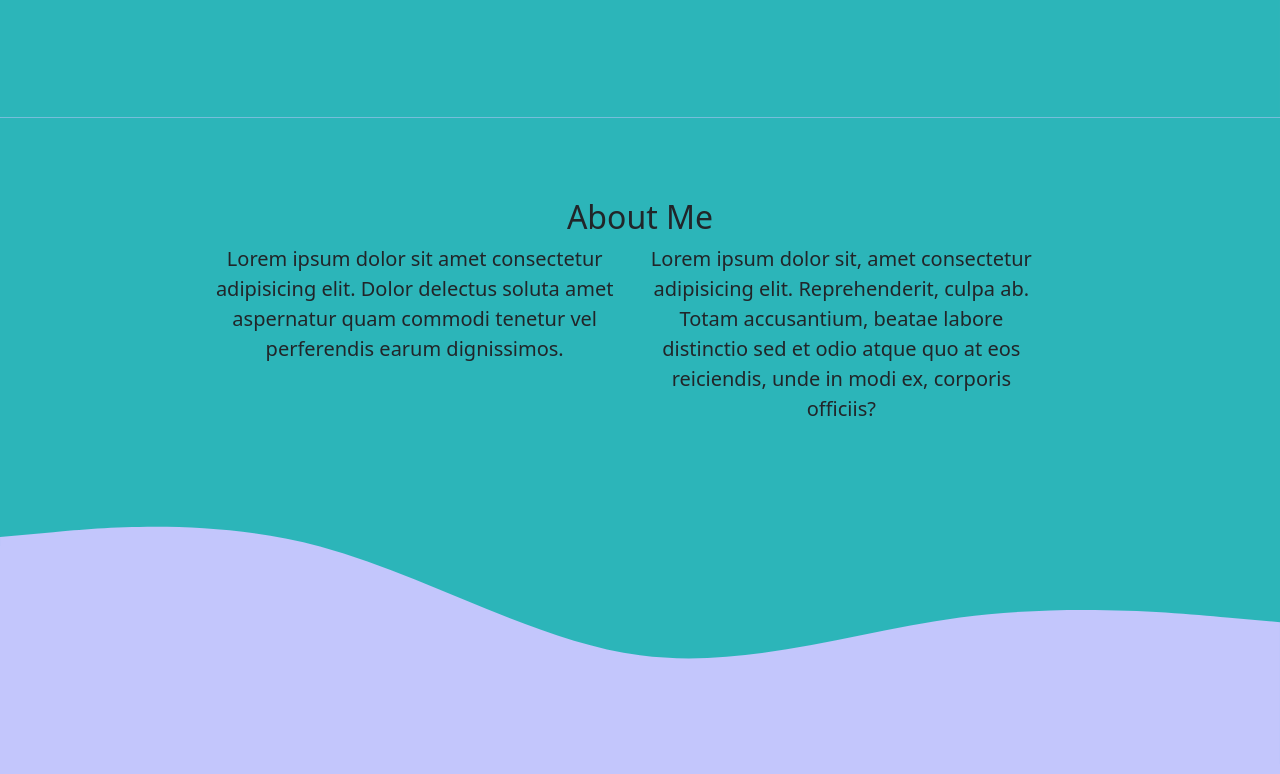
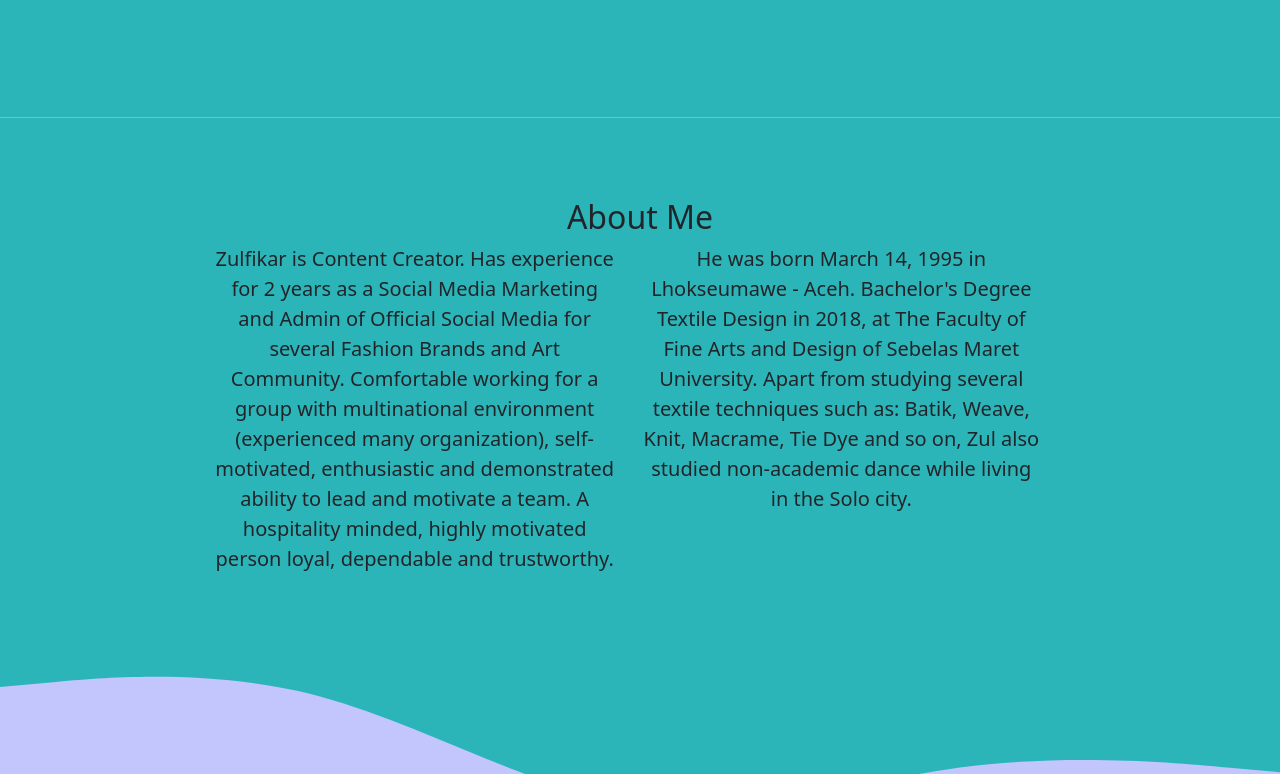
Before and after one commit to zoelfixar/zoelfixar.com, a plain HTML site: page index.html in a window 1280 px wide. Shown: the part 584-1358 px from the top of the page. Drawn offline with nearby package versions, Linux system fonts and the light colour scheme.

Commit message:
Mengubah isi About Me

```diff
--- a/index.html
+++ b/index.html
@@ -65,10 +65,10 @@
           </div>
           <div class="row justify-content-center fs-5 text-center">
             <div class="col-md-4 mb-3">
-              <p>Lorem ipsum dolor sit amet consectetur adipisicing elit. Dolor delectus soluta amet aspernatur quam commodi tenetur vel perferendis earum dignissimos.</p>
+              <p>Zulfikar is Content Creator. Has experience for 2 years as a Social Media Marketing and Admin of Official Social Media for several Fashion Brands and Art Community. Comfortable working for a group with multinational environment (experienced many organization), self-motivated, enthusiastic and demonstrated ability to lead and motivate a team. A hospitality minded, highly motivated person loyal, dependable and trustworthy.</p>
             </div>
             <div class="col-md-4 mb-3">
-              <p>Lorem ipsum dolor sit, amet consectetur adipisicing elit. Reprehenderit, culpa ab. Totam accusantium, beatae labore distinctio sed et odio atque quo at eos reiciendis, unde in modi ex, corporis officiis?</p>
+              <p>He was born March 14, 1995 in Lhokseumawe - Aceh. Bachelor's Degree Textile Design in 2018, at The Faculty of Fine Arts and Design of Sebelas Maret University. Apart from studying several textile techniques such as: Batik, Weave, Knit, Macrame, Tie Dye and so on, Zul also studied non-academic dance while living in the Solo city.</p>
             </div>
           </div>
         </div>
```
